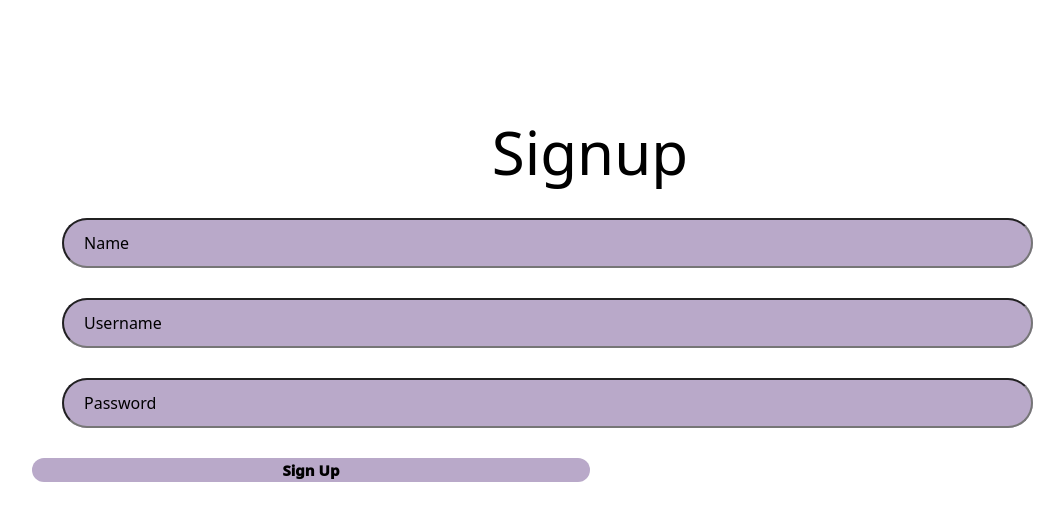
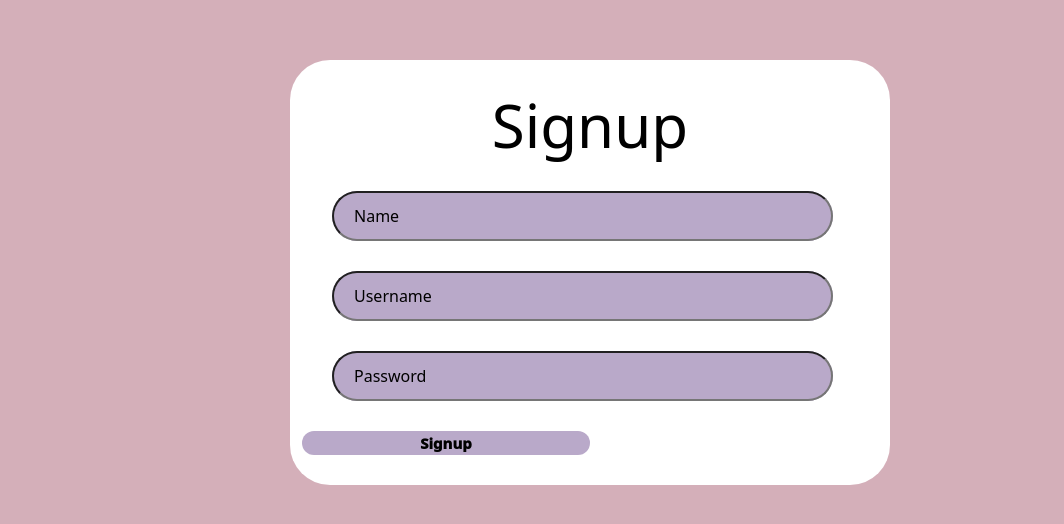
Before and after one commit to paceuniversity/team3spring2024, a React (Create React App) app in the folder moonflo/: page /signup in a window 1280 px wide. Shown: the part 140-664 px from the top of the page, without its empty margins (50-1114 px from the left). Built offline with nearby package versions, Linux system fonts and the light colour scheme.

Commit message:
linked signup page to go to question1

```diff
--- a/moonflo/src/pages/firstpage.js
+++ b/moonflo/src/pages/firstpage.js
@@ -2,8 +2,7 @@ import React from "react";
 import { useNavigate } from "react-router-dom";
 import "../App.css";
 import "../FirstPage.css";
-import Login from "./login";
-import Signup from "./signup";
+
 
 const FirstPage = () => {
   const navigate = useNavigate(); // Initialize navigate
--- a/moonflo/src/pages/signup.js
+++ b/moonflo/src/pages/signup.js
@@ -1,10 +1,19 @@
 import React from 'react';
+import { useNavigate } from "react-router-dom";
+import Question1 from './question1';
 import './loginsignup.css'
 
 const Signup= ()=>{
+    const navigate = useNavigate();
+
+    const handleQ1Click = (event) => {
+        event.preventDefault();
+        navigate("/question1"); // Redirect to question1 page
+      };
+
     return (
         <div className='container'>
-            <form action= " ">
+            <form onSubmit={handleQ1Click}>
                 <h1>Signup</h1>
                 <div className="input-box">
                     <input type = "text" placeholder='Name' required/>
@@ -16,7 +25,7 @@ const Signup= ()=>{
                     <input type = "password" placeholder='Password' required/>
                 </div>
 
-                <button type = "submit"> Sign Up</button>
+                <button type="submit" >Signup</button>
 
             </form>
         </div>
```
Also changed, not shown: moonflo/src/index.js (+4 -4 lines).
